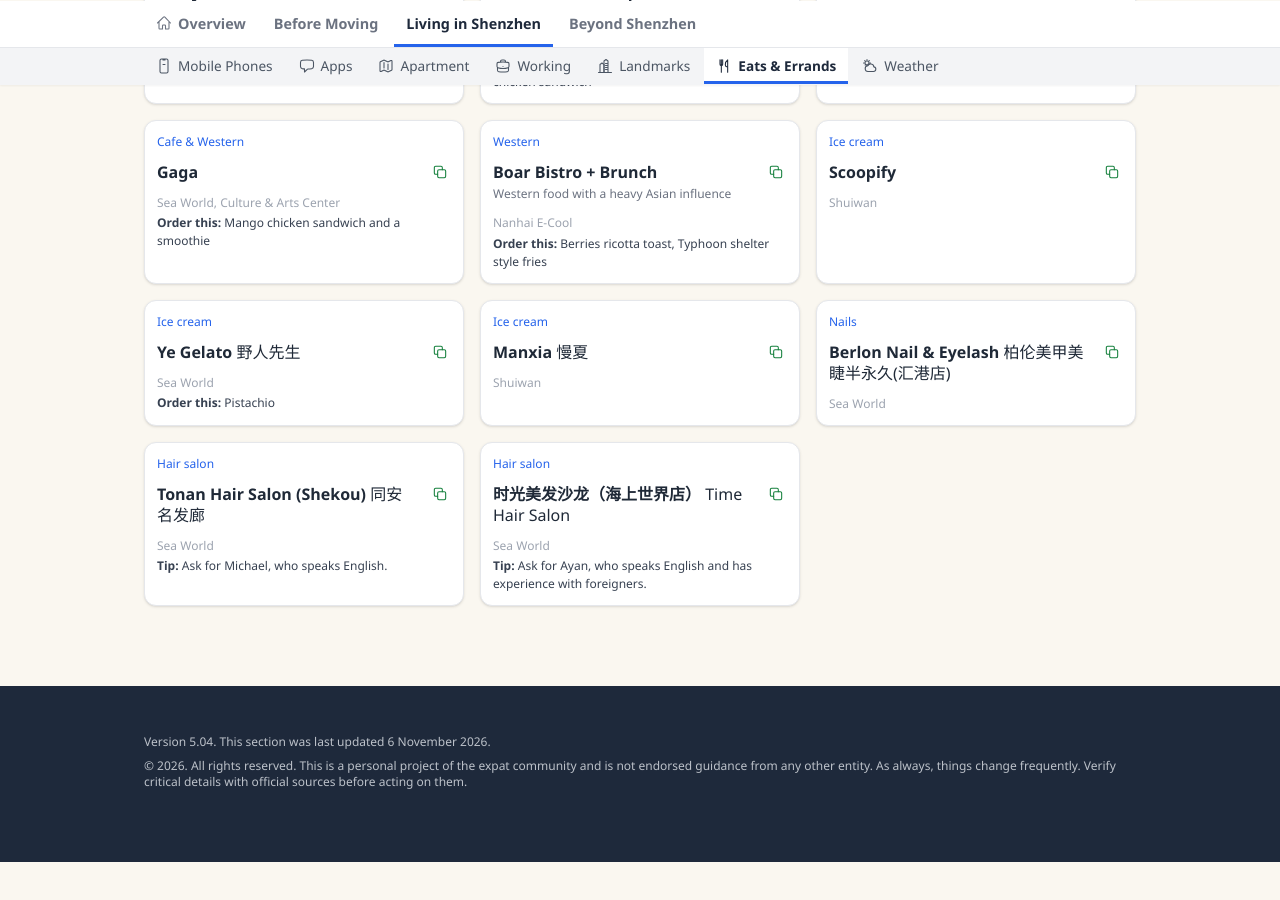
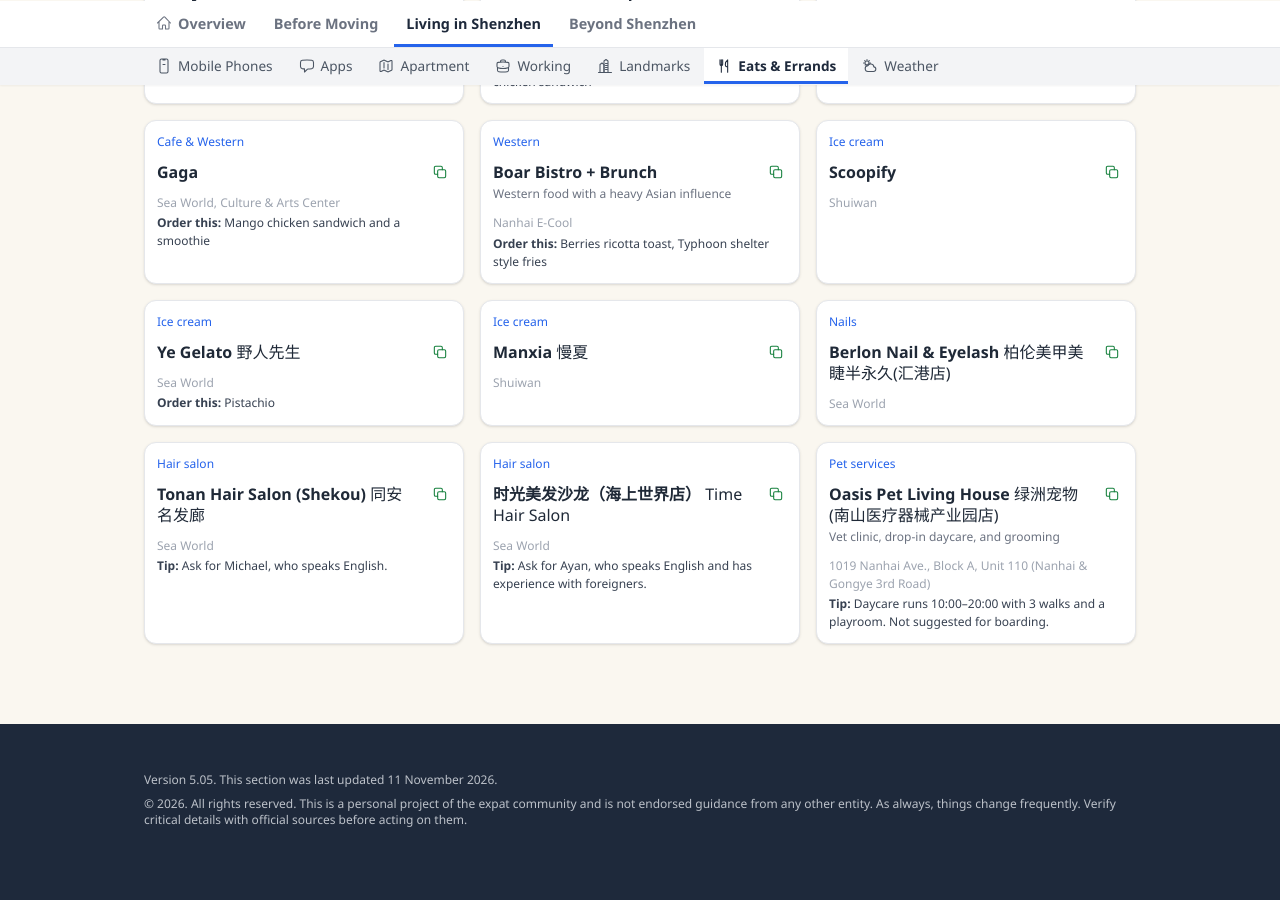
Before and after one commit to livinginshenzhen/guide, a Jekyll site: the page built from vouched.html, in a window 1280 px wide and 900 px high, scrolled down 1935 px. Built offline with Jekyll 4.4.1, drawn with Linux system fonts in a browser that asks for light colours; some web fonts are replaced; before the commit the page ends 2797 px from its top, so only the background shows below that.

Commit message:
Eats & Errands: add Oasis Pet Living House (v5.05)
Co-Authored-By: Claude Sonnet 5.5 <noreply@anthropic.com>

```diff
--- a/_data/vouched.yml
+++ b/_data/vouched.yml
@@ -27,3 +27,4 @@
 - { id: berlon-nail-eyelash, name: "Berlon Nail & Eyelash", name_zh: "柏伦美甲美睫半永久(汇港店)", category: services, cuisine: Nails, area: "Sea World", area_id: sea-world }
 - { id: tonan-hair-salon, name: "Tonan Hair Salon (Shekou)", name_zh: "同安名发廊", category: services, cuisine: Hair salon, area: "Sea World", area_id: sea-world, tip: "Ask for Michael, who speaks English." }
 - { id: time-hair-salon, name: "时光美发沙龙（海上世界店）", name_en: "Time Hair Salon", category: services, cuisine: Hair salon, area: "Sea World", area_id: sea-world, tip: "Ask for Ayan, who speaks English and has experience with foreigners." }
+- { id: oasis-pet-living-house, name: "Oasis Pet Living House", name_zh: "绿洲宠物(南山医疗器械产业园店)", category: services, cuisine: Pet services, desc: "Vet clinic, drop-in daycare, and grooming", area: "1019 Nanhai Ave., Block A, Unit 110 (Nanhai & Gongye 3rd Road)", area_id: guishan-road, tip: "Daycare runs 10:00–20:00 with 3 walks and a playroom. Not suggested for boarding." }
--- a/_layouts/default.html
+++ b/_layouts/default.html
@@ -79,7 +79,7 @@
 <!-- FOOTER -->
 <footer class="bg-brand text-white mt-12" style="background-color:#1e293b; padding-top:3rem; padding-bottom:4.5rem;">
   <div class="max-w-4xl mx-auto px-4">
-    <p class="text-blue-300 text-xs">Version 5.04. This section was last updated {{ page.updated }}.</p>
+    <p class="text-blue-300 text-xs">Version 5.05. This section was last updated {{ page.updated }}.</p>
     <p class="text-blue-300 text-xs mt-2">&copy; 2026. All rights reserved. This is a personal project of the expat community and is not endorsed guidance from any other entity. As always, things change frequently. Verify critical details with official sources before acting on them.</p>
   </div>
 </footer>
--- a/vouched.html
+++ b/vouched.html
@@ -2,7 +2,7 @@
 layout: default
 tab: vouched
 title: "Eats & Errands – Living in Shenzhen"
-updated: "6 November 2026"
+updated: "11 November 2026"
 ---
     <div>
       <h2 class="text-2xl font-bold mb-1 flex items-center gap-2">
```
